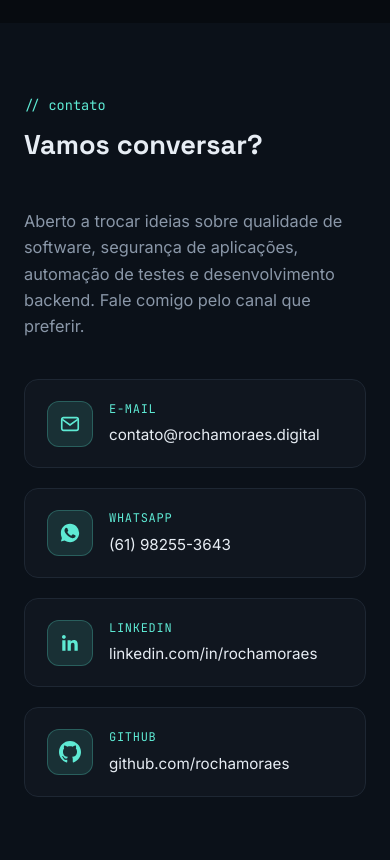
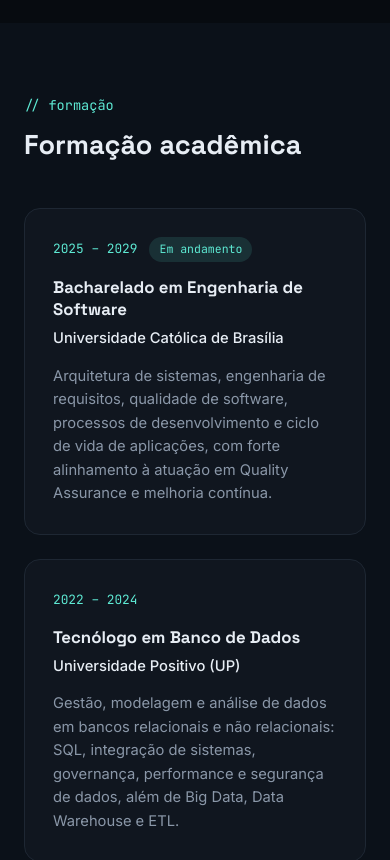
Before and after one commit to rochamoraes/rochamoraes.github.io, a React (Vite) app: page / in a window 390 px wide. Shown: the part 8840-9700 px from the top of the page. Built offline with nearby package versions, Linux system fonts and the light colour scheme.

Commit message:
content: add education section
- new Formação section after Experiência with 3 courses (newest first)
- "Formação" link in the navbar
- Contact switches to the plain background to keep sections alternating

Co-Authored-By: Claude Opus 5.5 <noreply@anthropic.com>

```diff
--- a/src/App.jsx
+++ b/src/App.jsx
@@ -5,6 +5,7 @@ import Hero from './components/Hero'
 import About from './components/About'
 import Skills from './components/Skills'
 import Experience from './components/Experience'
+import Education from './components/Education'
 import Contact from './components/Contact'
 import Footer from './components/Footer'
 
@@ -36,6 +37,7 @@ export default function App() {
         <About />
         <Skills />
         <Experience />
+        <Education />
         <Contact />
       </main>
       <Footer />
--- a/src/components/Contact.jsx
+++ b/src/components/Contact.jsx
@@ -29,7 +29,7 @@ const CONTACTS = [
 
 export default function Contact() {
   return (
-    <section id="contato" className="section section--alt">
+    <section id="contato" className="section">
       <div className="container contact">
         <p className="section__kicker">{'// contato'}</p>
         <h2 className="section__title">Vamos conversar?</h2>
--- /dev/null
+++ b/src/components/Education.jsx
@@ -0,0 +1,26 @@
+import { education } from '../data/education'
+
+export default function Education() {
+  return (
+    <section id="formacao" className="section section--alt">
+      <div className="container">
+        <p className="section__kicker">{'// formação'}</p>
+        <h2 className="section__title">Formação acadêmica</h2>
+
+        <ul className="education__grid">
+          {education.map((course) => (
+            <li key={course.degree} className="education__card">
+              <div className="education__meta">
+                <span className="education__period">{course.period}</span>
+                {course.current && <span className="education__status">Em andamento</span>}
+              </div>
+              <h3>{course.degree}</h3>
+              <p className="education__institution">{course.institution}</p>
+              <p className="education__summary">{course.summary}</p>
+            </li>
+          ))}
+        </ul>
+      </div>
+    </section>
+  )
+}
--- a/src/components/Navbar.jsx
+++ b/src/components/Navbar.jsx
@@ -4,6 +4,7 @@ const LINKS = [
   { id: 'sobre', label: 'Sobre' },
   { id: 'foco', label: 'Foco técnico' },
   { id: 'experiencia', label: 'Experiência' },
+  { id: 'formacao', label: 'Formação' },
   { id: 'contato', label: 'Contato' },
 ]
 
--- /dev/null
+++ b/src/data/education.js
@@ -0,0 +1,24 @@
+export const education = [
+  {
+    degree: 'Bacharelado em Engenharia de Software',
+    institution: 'Universidade Católica de Brasília',
+    period: '2025 – 2029',
+    current: true,
+    summary:
+      'Arquitetura de sistemas, engenharia de requisitos, qualidade de software, processos de desenvolvimento e ciclo de vida de aplicações, com forte alinhamento à atuação em Quality Assurance e melhoria contínua.',
+  },
+  {
+    degree: 'Tecnólogo em Banco de Dados',
+    institution: 'Universidade Positivo (UP)',
+    period: '2022 – 2024',
+    summary:
+      'Gestão, modelagem e análise de dados em bancos relacionais e não relacionais: SQL, integração de sistemas, governança, performance e segurança de dados, além de Big Data, Data Warehouse e ETL.',
+  },
+  {
+    degree: 'Tecnólogo em Análise e Desenvolvimento de Sistemas',
+    institution: 'UNINTER Centro Universitário Internacional',
+    period: '2012 – 2014',
+    summary:
+      'Programação, lógica computacional, estruturas de dados e desenvolvimento de sistemas, além de engenharia de software, bancos de dados e redes de computadores.',
+  },
+]
--- a/src/index.css
+++ b/src/index.css
@@ -640,6 +640,63 @@ p {
   margin-top: 20px;
 }
 
+/* ---------- Education ---------- */
+
+.education__grid {
+  display: grid;
+  grid-template-columns: repeat(3, 1fr);
+  gap: 24px;
+}
+
+.education__card {
+  background: var(--surface);
+  border: 1px solid var(--border);
+  border-radius: 16px;
+  padding: 28px;
+}
+
+.education__meta {
+  display: flex;
+  flex-wrap: wrap;
+  align-items: center;
+  gap: 8px 12px;
+  min-height: 24px;
+  margin-bottom: 14px;
+}
+
+.education__period {
+  font-family: var(--font-mono);
+  font-size: 0.8rem;
+  color: var(--accent);
+}
+
+.education__status {
+  font-family: var(--font-mono);
+  font-size: 0.72rem;
+  padding: 3px 10px;
+  border-radius: 999px;
+  background: var(--accent-soft);
+  color: var(--accent);
+}
+
+.education__card h3 {
+  font-size: 1.05rem;
+  line-height: 1.35;
+}
+
+.education__institution {
+  margin-top: 6px;
+  color: var(--text);
+  font-weight: 500;
+  font-size: 0.92rem;
+}
+
+.education__summary {
+  margin-top: 14px;
+  color: var(--text-muted);
+  font-size: 0.92rem;
+}
+
 .timeline__highlights li {
   position: relative;
   padding-left: 20px;
@@ -768,6 +825,10 @@ p {
   .skills__groups {
     grid-template-columns: repeat(2, 1fr);
   }
+
+  .education__grid {
+    grid-template-columns: 1fr;
+  }
 }
 
 @media (max-width: 720px) {
```
